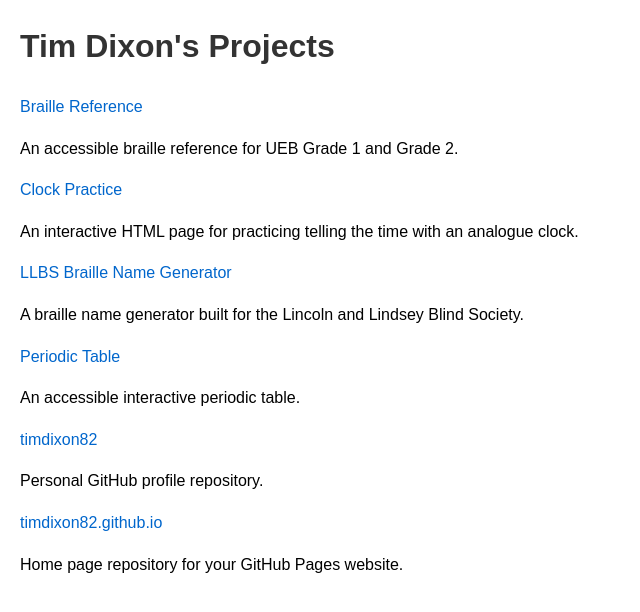
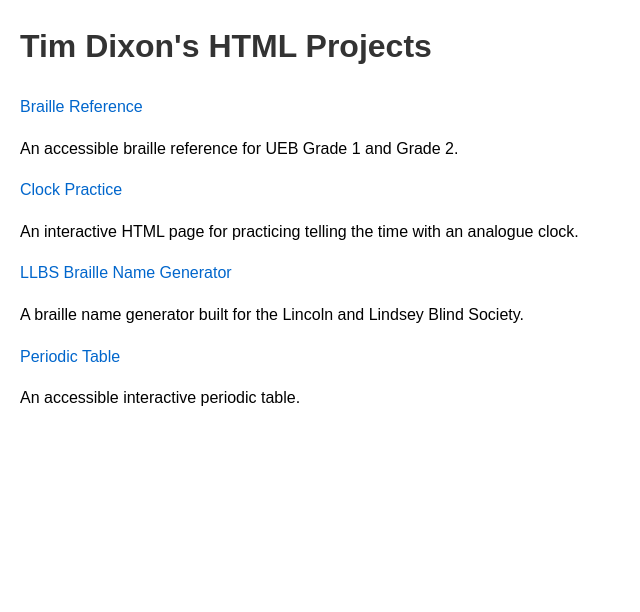
Before and after one commit to timdixon82/timdixon82.github.io, a plain HTML site: page index.html in a window 1280 px wide. Shown: the whole page, without its empty margins (0-640 px from the left). Drawn offline with Linux system fonts and the light colour scheme.

Commit message:
Update index page to include only HTML project repos

```diff
--- a/index.html
+++ b/index.html
@@ -30,7 +30,7 @@
     </style>
 </head>
 <body>
-    <h1>Tim Dixon's Projects</h1>
+    <h1>Tim Dixon's HTML Projects</h1>
     <ul>
         <li>
             <a href="https://github.com/timdixon82/Braille-Reference">Braille Reference</a>
@@ -48,14 +48,6 @@
             <a href="https://github.com/timdixon82/Periodic-Table">Periodic Table</a>
             <p>An accessible interactive periodic table.</p>
         </li>
-        <li>
-            <a href="https://github.com/timdixon82/timdixon82">timdixon82</a>
-            <p>Personal GitHub profile repository.</p>
-        </li>
-        <li>
-            <a href="https://github.com/timdixon82/timdixon82.github.io">timdixon82.github.io</a>
-            <p>Home page repository for your GitHub Pages website.</p>
-        </li>
     </ul>
 </body>
 </html>
```
